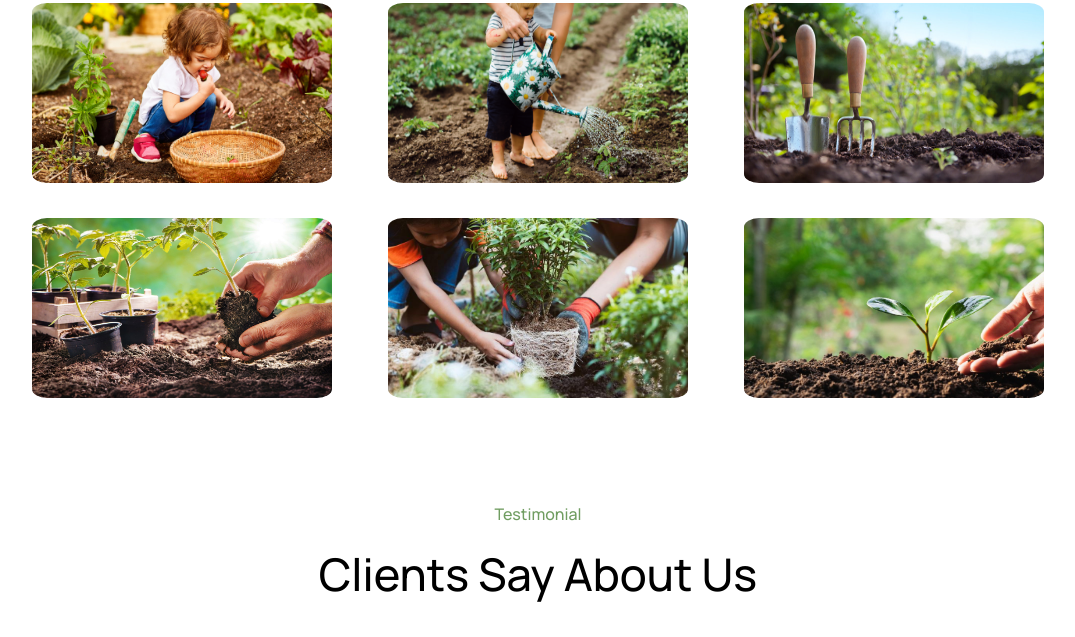
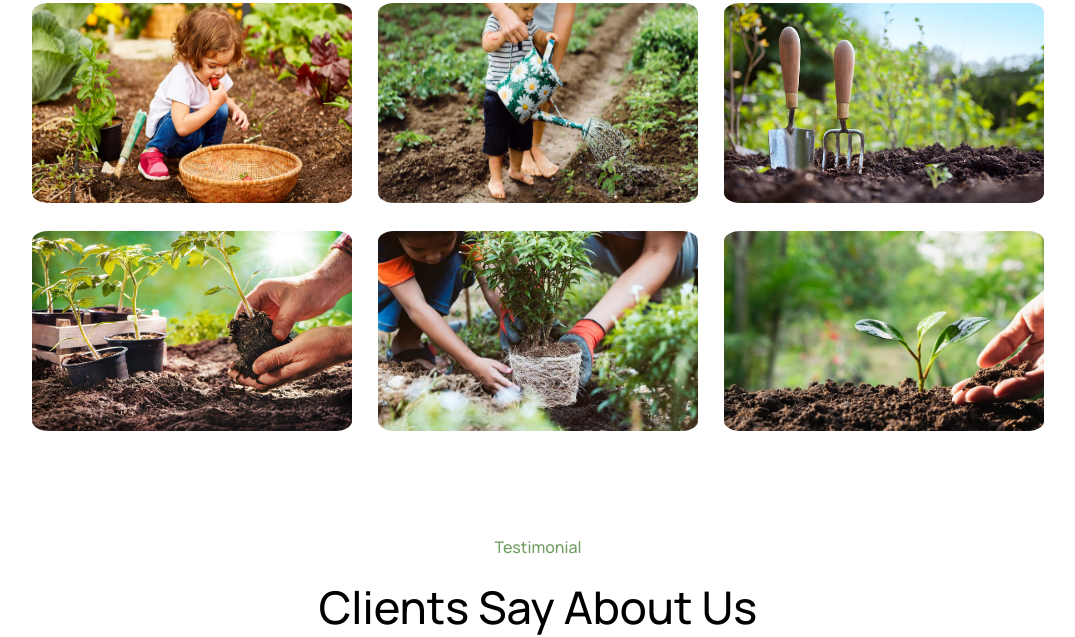
Before and after one commit to rachelhepsan/Task2ofHTML5, a plain HTML site: page index.html in a window 1280 px wide. Shown: the part 2666-3303 px from the top of the page, without its empty margins (102-1177 px from the left). Drawn offline with Linux system fonts and the light colour scheme.

Commit message:
Add files via upload

```diff
--- a/style.css
+++ b/style.css
@@ -178,11 +178,11 @@ a {
 .s-5-div-2 {
     display: flex;
     justify-content: space-between;
-    margin-top: 30px;
+    margin-top: 23px;
 }
 .image-2 {
-    width: 300px;
-    height: 180px;
+    width: 320px;
+    height: 200px;
     border-radius: 5%;
 }
 .section-4 {
```
